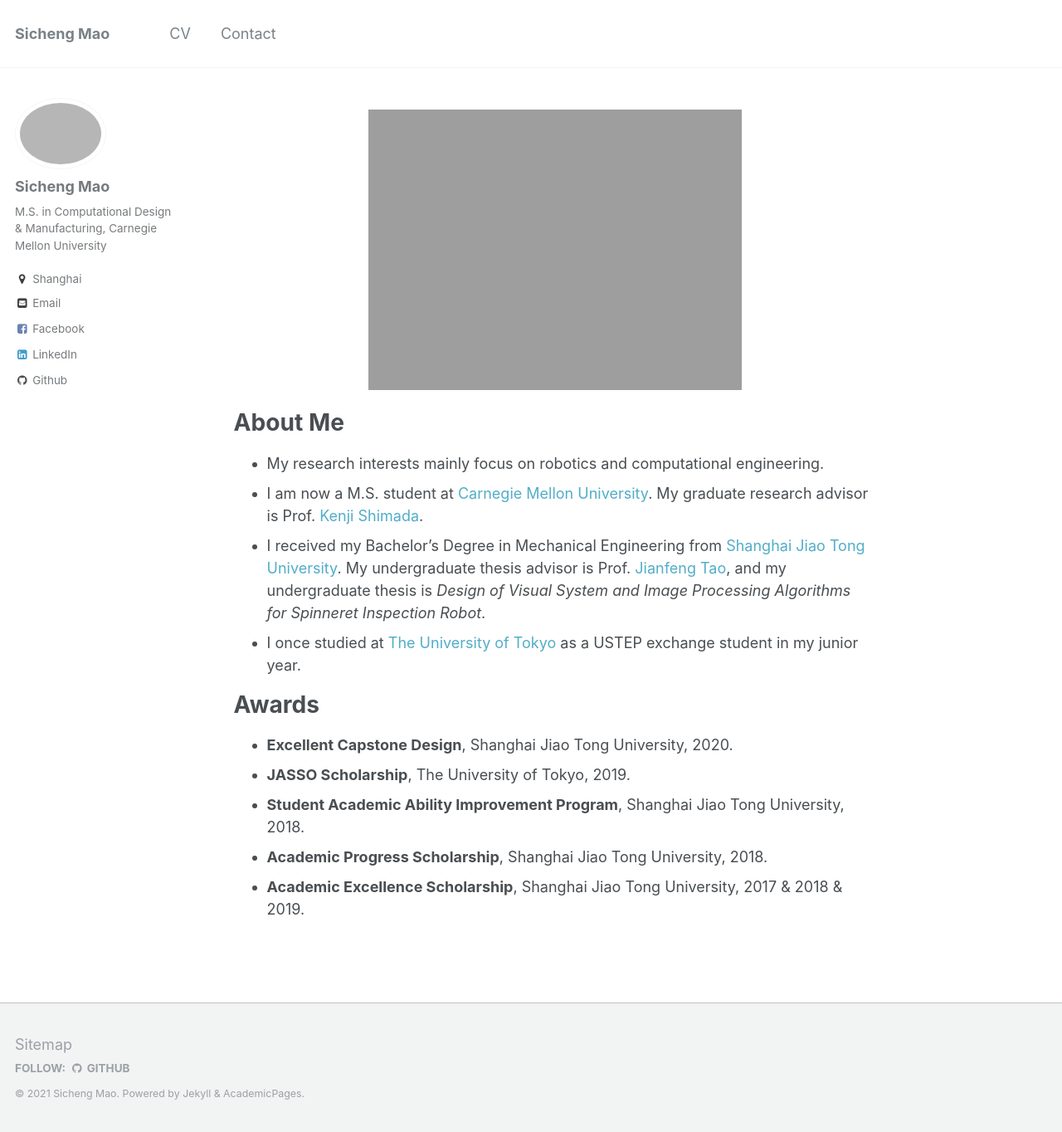
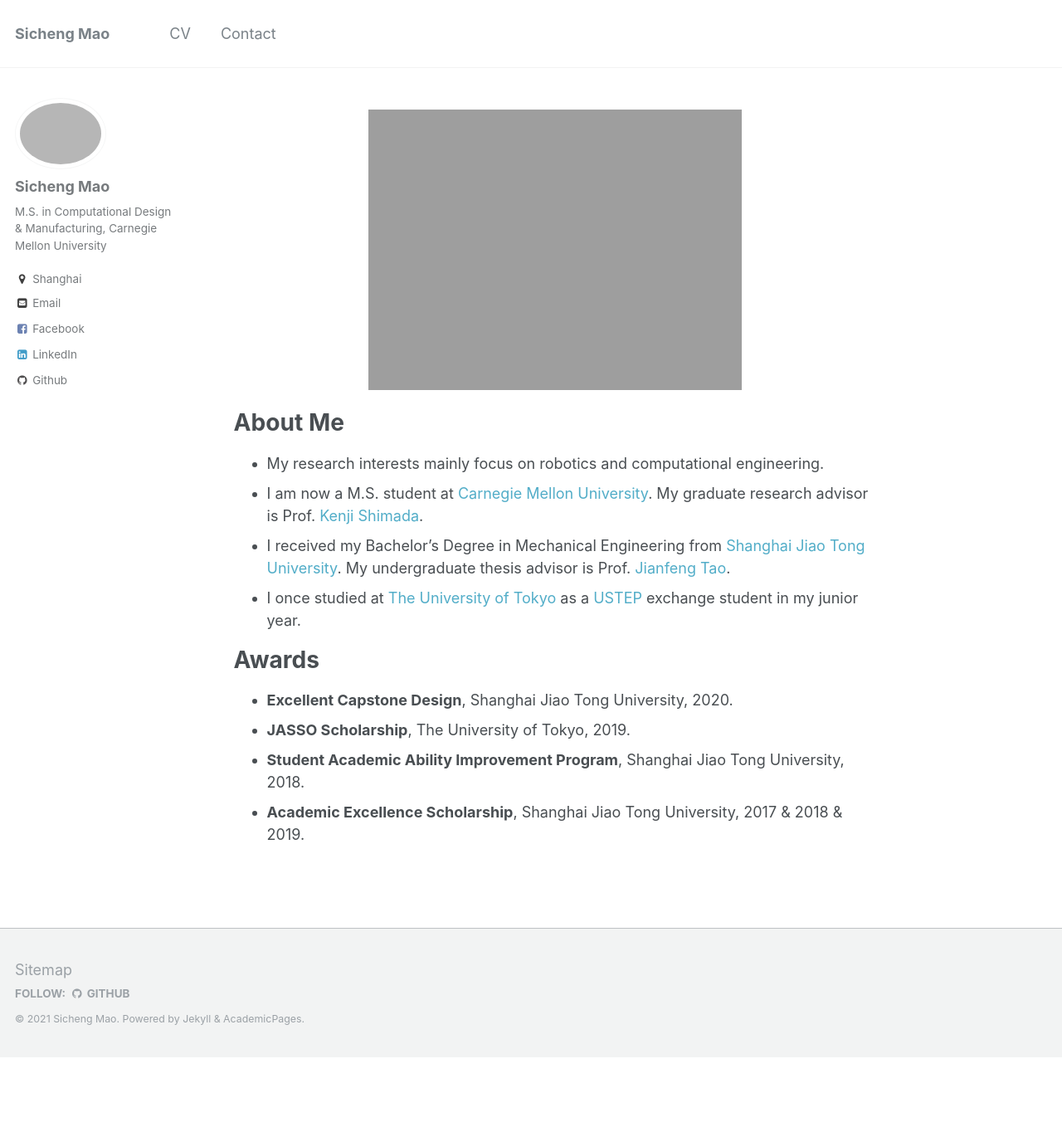
Before and after one commit to maosicheng/maosicheng.github.io, a Jekyll site: the page built from _pages/about.md, in a window 1280 px wide and 1364 px high. Shown: the whole window at 83% size. Built offline with Jekyll 4.4.1, drawn with Linux system fonts in a browser that asks for light colours.

Commit message:
revise 8

```diff
--- a/_pages/about.md
+++ b/_pages/about.md
@@ -15,12 +15,11 @@ redirect_from:
 # About Me
 * My research interests mainly focus on robotics and computational engineering.
 * I am now a M.S. student at [Carnegie Mellon University](https://www.cmu.edu/). My graduate research advisor is Prof. [Kenji Shimada](http://www.andrew.cmu.edu/user/shimada/).
-* I received my Bachelor's Degree in Mechanical Engineering from [Shanghai Jiao Tong University](http://en.sjtu.edu.cn/). My undergraduate thesis advisor is Prof. [Jianfeng Tao](https://me.sjtu.edu.cn/en/FullTimeTeacher/taojianfeng.html), and my undergraduate thesis is *Design of Visual System and Image Processing Algorithms for Spinneret Inspection Robot*.
-* I once studied at [The University of Tokyo](https://www.u-tokyo.ac.jp/) as a USTEP exchange student in my junior year.
+* I received my Bachelor's Degree in Mechanical Engineering from [Shanghai Jiao Tong University](http://en.sjtu.edu.cn/). My undergraduate thesis advisor is Prof. [Jianfeng Tao](https://me.sjtu.edu.cn/en/FullTimeTeacher/taojianfeng.html).
+* I once studied at [The University of Tokyo](https://www.u-tokyo.ac.jp/) as a [USTEP](https://www.u-tokyo.ac.jp/en/academics/ustep.html) exchange student in my junior year.
 
 # Awards
 * **Excellent Capstone Design**, Shanghai Jiao Tong University, 2020.
 * **JASSO Scholarship**, The University of Tokyo, 2019.
 * **Student Academic Ability Improvement Program**, Shanghai Jiao Tong University, 2018.
-* **Academic Progress Scholarship**, Shanghai Jiao Tong University, 2018.
 * **Academic Excellence Scholarship**, Shanghai Jiao Tong University, 2017 & 2018 & 2019.
```
